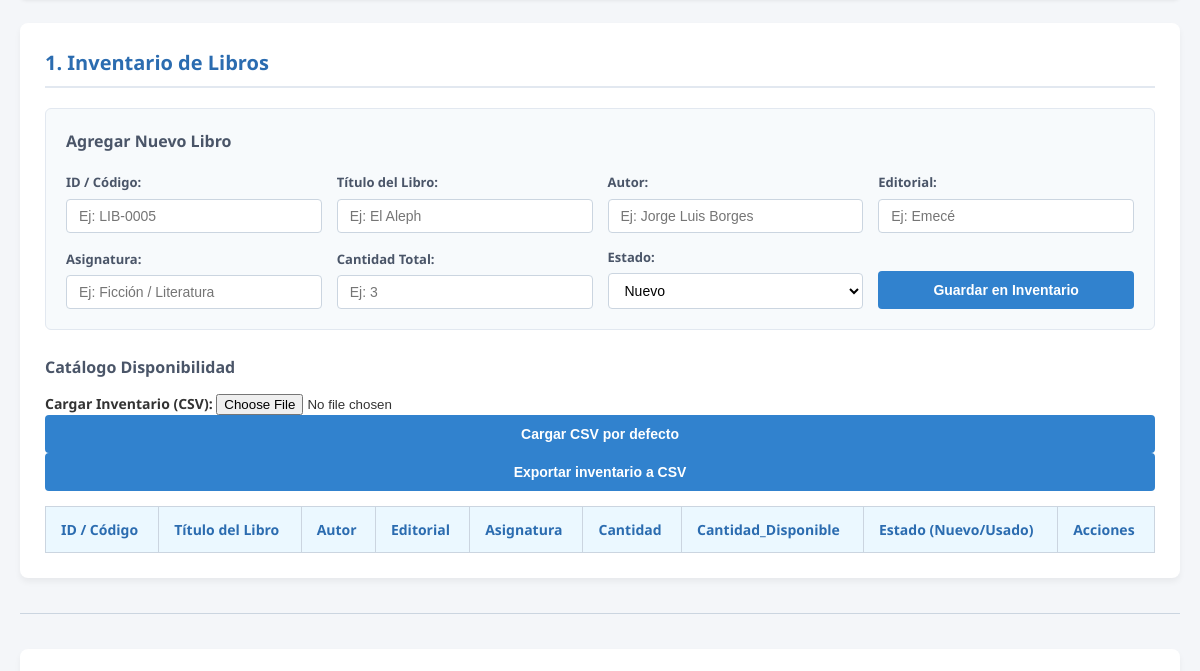
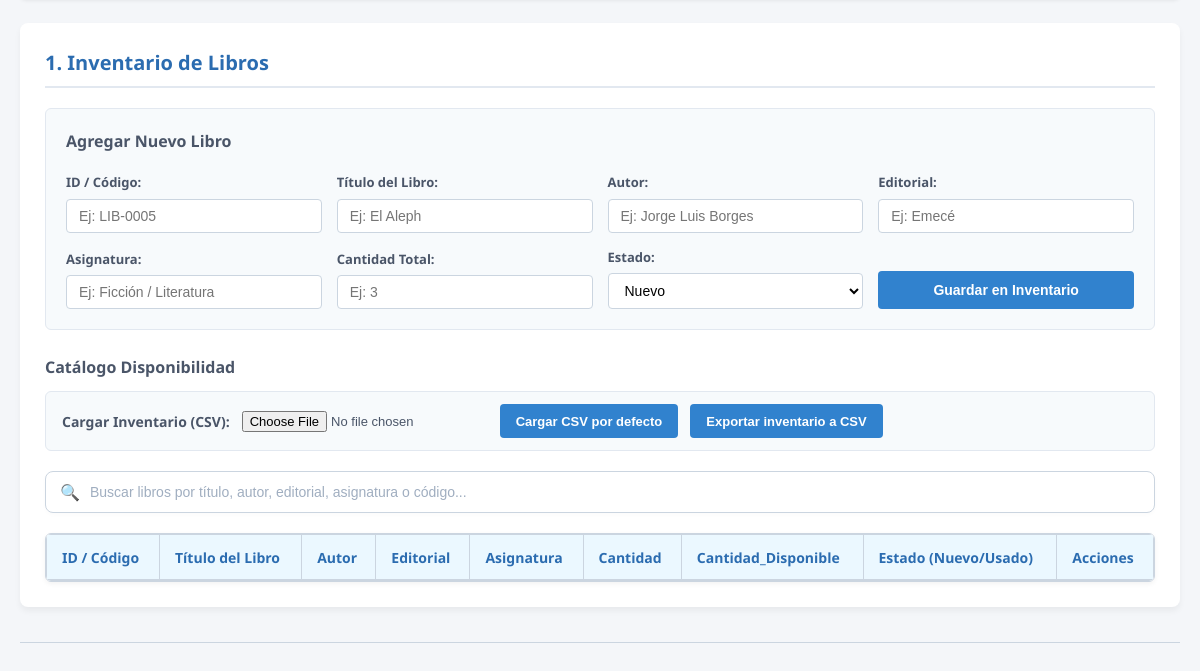
Before and after one commit to fabrip-prog/PROYECTO-BIBLIOTECA-PUSAP, an Electron app: page index.html in a window 1200 px wide. Shown: the part 98-769 px from the top of the page. Drawn offline with Linux system fonts and the light colour scheme; no server answers.

Commit message:
commit implementacion de buscador en el inventario

```diff
--- a/index.html
+++ b/index.html
@@ -59,13 +59,19 @@
             <div class="tabla-contenedor">
                 <h3>Catálogo Disponibilidad</h3>
 
-                <div style="margin-bottom: 15px;">
-                    <label for="archivo-excel-libros" style="font-size: 14px; font-weight: bold;">Cargar Inventario (CSV): </label>
-                    <input type="file" id="archivo-excel-libros" accept=".csv">
-                    <button id="btn-cargar-predef" class="btn" type="button">Cargar CSV por defecto</button>
-                    <button id="btn-exportar-csv" class="btn" type="button">Exportar inventario a CSV</button>
+                <div class="acciones-csv">
+                    <label for="archivo-excel-libros" class="label-csv">Cargar Inventario (CSV): </label>
+                    <input type="file" id="archivo-excel-libros" accept=".csv" class="input-csv">
+                    <button id="btn-cargar-predef" class="btn btn-csv" type="button">Cargar CSV por defecto</button>
+                    <button id="btn-exportar-csv" class="btn btn-csv" type="button">Exportar inventario a CSV</button>
                 </div>
 
+                <div class="buscador-contenedor">
+                    <span class="icono-buscar">🔍</span>
+                    <input type="text" id="buscador-libros" placeholder="Buscar libros por título, autor, editorial, asignatura o código...">
+                </div>
+
+                <div class="tabla-scroll">
                     <table id="tabla-inventario">
                         <thead>
                             <tr>
@@ -83,6 +89,7 @@
                         <tbody>
                         </tbody>
                     </table>
+                </div>
             </div>
         </section>
 
--- a/js/App.js
+++ b/js/App.js
@@ -138,6 +138,14 @@ document.addEventListener("DOMContentLoaded", () => {
             if (boton) {
                 eliminarLibroDelInventario(boton.dataset.codigo);
             }
+        });
+    }
+
+    // Buscador en tiempo real para filtrar el inventario
+    const buscadorLibros = document.getElementById("buscador-libros");
+    if (buscadorLibros) {
+        buscadorLibros.addEventListener("input", () => {
+            actualizarTablaInventario();
         });
     }
 
--- a/js/libros.js
+++ b/js/libros.js
@@ -40,11 +40,42 @@ export function actualizarTablaInventario() {
     tbody.innerHTML = "";
 
     if (!inventarioLibros || inventarioLibros.length === 0) {
-        tbody.innerHTML = "<tr><td colspan='8' style='text-align:center;'>No hay libros cargados en el inventario.</td></tr>";
+        tbody.innerHTML = "<tr><td colspan='9' style='text-align:center;'>No hay libros cargados en el inventario.</td></tr>";
         return;
     }
 
-    inventarioLibros.forEach(libro => {
+    const inputBuscar = document.getElementById("buscador-libros");
+    const filtro = inputBuscar ? inputBuscar.value.trim().toLowerCase() : "";
+
+    const librosFiltrados = inventarioLibros.filter(libro => {
+        if (!filtro) return true;
+
+        const editorialObj = db_tablas_maestras.editoriales.find(e => e.id === libro.id_editorial);
+        const asignaturaObj = db_tablas_maestras.asignatura.find(a => a.id === libro.id_asignatura);
+        const estadoObj = db_tablas_maestras.estados.find(es => es.id === libro.id_estado);
+
+        const nombreEditorial = editorialObj ? editorialObj.nombre.toLowerCase() : `editorial #${libro.id_editorial}`;
+        const nombreAsignatura = asignaturaObj ? asignaturaObj.nombre.toLowerCase() : `asignatura #${libro.id_asignatura}`;
+        const condicionEstado = estadoObj ? estadoObj.condicion.toLowerCase() : '1 usado/nuevo';
+
+        const codigoStr = String(libro.codigo).toLowerCase();
+        const tituloStr = String(libro.titulo || '').toLowerCase();
+        const autorStr = String(libro.autor || '').toLowerCase();
+
+        return codigoStr.includes(filtro) ||
+               tituloStr.includes(filtro) ||
+               autorStr.includes(filtro) ||
+               nombreEditorial.includes(filtro) ||
+               nombreAsignatura.includes(filtro) ||
+               condicionEstado.includes(filtro);
+    });
+
+    if (librosFiltrados.length === 0) {
+        tbody.innerHTML = "<tr><td colspan='9' style='text-align:center;'>No se encontraron libros que coincidan con la búsqueda.</td></tr>";
+        return;
+    }
+
+    librosFiltrados.forEach(libro => {
         // Mapeamos de ID numérico a texto de forma segura
         const editorialObj = db_tablas_maestras.editoriales.find(e => e.id === libro.id_editorial);
         const asignaturaObj = db_tablas_maestras.asignatura.find(a => a.id === libro.id_asignatura);
--- a/style.css
+++ b/style.css
@@ -145,13 +145,108 @@ hr {
    ========================================================================== */
 .tabla-contenedor {
     margin-top: 20px;
-    overflow-x: auto;
 }
 
 .tabla-contenedor h3 {
     color: #4a5568;
     font-size: 16px;
     margin-bottom: 12px;
+}
+
+.acciones-csv {
+    margin-bottom: 20px;
+    display: flex;
+    flex-wrap: wrap;
+    align-items: center;
+    gap: 12px;
+    background-color: #f7fafc;
+    padding: 12px 16px;
+    border-radius: 6px;
+    border: 1px solid #e2e8f0;
+}
+
+.label-csv {
+    font-size: 14px;
+    font-weight: 700;
+    color: #4a5568;
+}
+
+.input-csv {
+    font-size: 13px;
+    color: #4a5568;
+}
+
+.btn-csv {
+    width: auto !important;
+    height: 34px !important;
+    padding: 0 16px !important;
+    font-size: 13px !important;
+    display: flex;
+    align-items: center;
+    justify-content: center;
+}
+
+.buscador-contenedor {
+    position: relative;
+    margin-bottom: 20px;
+    display: flex;
+    align-items: center;
+    background: #ffffff;
+    border: 1.5px solid #cbd5e0;
+    border-radius: 8px;
+    padding: 4px 14px;
+    box-shadow: 0 2px 4px rgba(0, 0, 0, 0.02);
+    transition: all 0.2s cubic-bezier(0.4, 0, 0.2, 1);
+}
+
+.buscador-contenedor:focus-within {
+    border-color: #3182ce;
+    box-shadow: 0 0 0 3px rgba(49, 130, 206, 0.15);
+}
+
+.buscador-contenedor .icono-buscar {
+    font-size: 16px;
+    margin-right: 10px;
+    color: #a0aec0;
+    user-select: none;
+}
+
+#buscador-libros {
+    border: none !important;
+    outline: none !important;
+    box-shadow: none !important;
+    padding: 8px 0;
+    font-size: 14px;
+    color: #2d3748;
+    width: 100%;
+    background: transparent;
+}
+
+#buscador-libros::placeholder {
+    color: #a0aec0;
+}
+
+.tabla-scroll {
+    max-height: 400px;
+    overflow-y: auto;
+    overflow-x: auto;
+    border: 1px solid #cbd5e0;
+    border-radius: 6px;
+    box-shadow: 0 2px 5px rgba(0, 0, 0, 0.05);
+}
+
+.tabla-scroll table {
+    border: none;
+    margin: 0;
+    width: 100%;
+}
+
+.tabla-scroll th {
+    position: sticky;
+    top: 0;
+    background-color: #ebf8ff;
+    z-index: 5;
+    box-shadow: inset 0 -1px 0 #cbd5e0;
 }
 
 table {
```
Also changed, not shown: 1 other file. Lines whose indentation alone changed are shown as unchanged.
